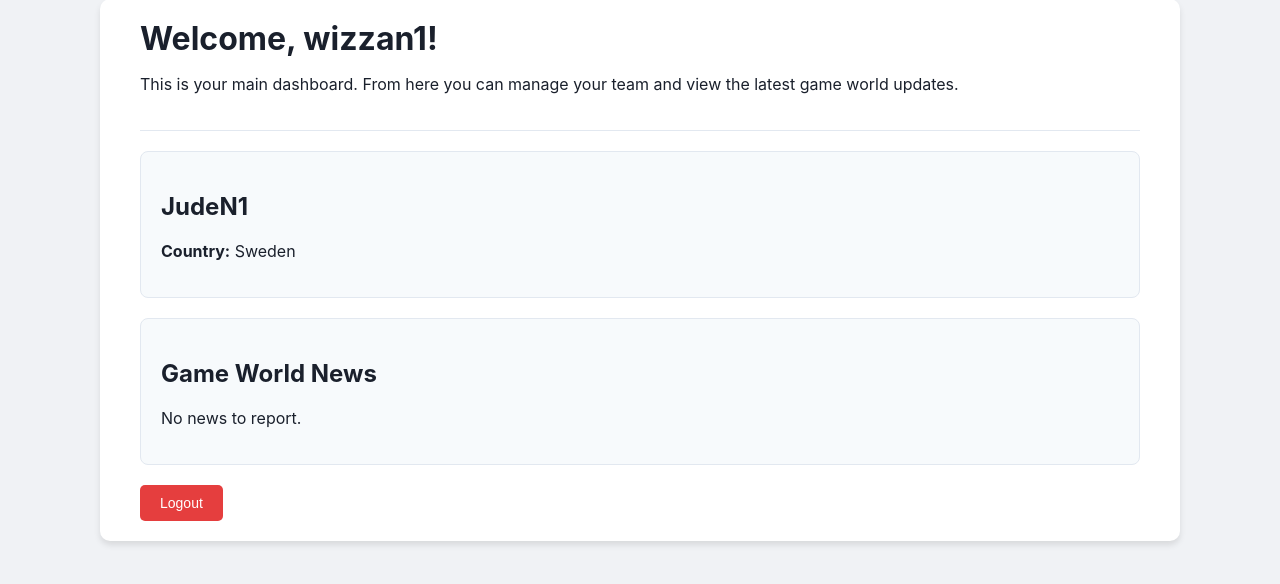
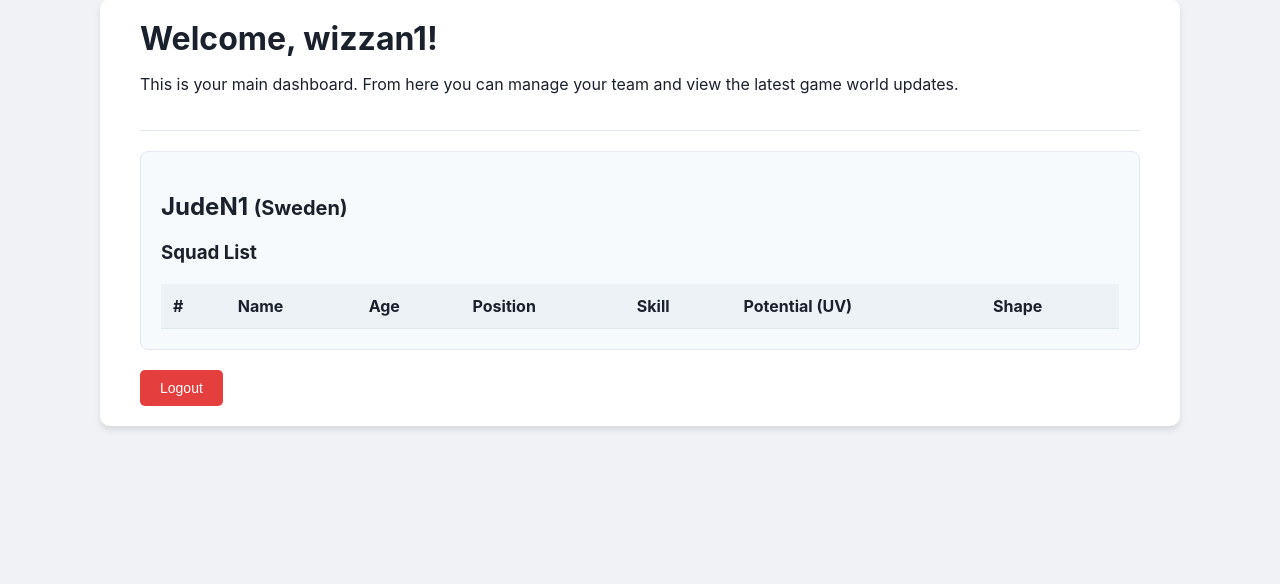
Before and after one commit to wizzan1/Football_web, a Flask app: page /dashboard in a window 1280 px wide. Shown: the part 31-615 px from the top of the page. Run offline with Flask 3, Linux system fonts and the light colour scheme; a user stored in the database is signed in; lists and menus that the app fills with data are empty.

Commit message:
Player columns added

```diff
--- a/app/routes_game.py
+++ b/app/routes_game.py
@@ -1,8 +1,34 @@
 from flask import Blueprint, render_template, session, redirect, url_for, request, flash
 from app import db
-from .models import User, Team
+from .models import User, Team, Player, Position
+import random
 
 game_bp = Blueprint('game_bp', __name__)
+
+# Mock data for player generation
+FIRST_NAMES = ["Erik", "Lars", "Mikael", "Anders", "Johan", "Karl", "Fredrik"]
+LAST_NAMES = ["Andersson", "Johansson", "Karlsson", "Nilsson", "Eriksson", "Larsson"]
+
+def _generate_starter_squad(team):
+    """Creates 20 players and adds them to the database for the given team."""
+    positions = [Position.GOALKEEPER]*2 + [Position.DEFENDER]*7 + [Position.MIDFIELDER]*7 + [Position.FORWARD]*4
+    random.shuffle(positions)
+
+    available_numbers = list(range(1, 21))
+    random.shuffle(available_numbers)
+
+    for i in range(20):
+        player = Player(
+            name=f"{random.choice(FIRST_NAMES)} {random.choice(LAST_NAMES)}",
+            age=random.randint(18, 32),
+            position=positions[i],
+            skill=random.randint(20, 50),
+            potential=random.randint(60, 95), # UV
+            shape=random.randint(70, 100),
+            shirt_number=available_numbers.pop(),
+            team_id=team.id
+        )
+        db.session.add(player)
 
 @game_bp.route('/')
 def index():
@@ -15,9 +41,7 @@
     if 'username' not in session:
         return redirect(url_for('auth_bp.login'))
 
-    # Get the user object from the database
     user = User.query.filter_by(username=session['username']).first()
-    # The user's team is now accessible via user.team
     return render_template('dashboard.html', user=user)
 
 @game_bp.route('/create-team', methods=['GET', 'POST'])
@@ -27,22 +51,26 @@
 
     user = User.query.filter_by(username=session['username']).first()
     if user.team:
-        # If user already has a team, redirect them to the dashboard
         return redirect(url_for('game_bp.dashboard'))
 
     if request.method == 'POST':
         team_name = request.form.get('name')
         country = request.form.get('country')
 
-        # Check if team name is already taken
         existing_team = Team.query.filter_by(name=team_name).first()
         if existing_team:
             flash('That team name is already taken.')
             return redirect(url_for('game_bp.create_team'))
 
-        # Create new team and link it to the current user
+        # 1. Create and save the team to get its ID
         new_team = Team(name=team_name, country=country, user_id=user.id)
         db.session.add(new_team)
+        db.session.commit()
+
+        # 2. Now that the team has an ID, generate the players for it
+        _generate_starter_squad(new_team)
+
+        # 3. Commit the new players to the database
         db.session.commit()
 
         return redirect(url_for('game_bp.dashboard'))
--- a/app/templates/dashboard.html
+++ b/app/templates/dashboard.html
@@ -35,6 +35,19 @@
             padding: 20px;
             margin-bottom: 20px;
         }
+        table {
+            width: 100%;
+            border-collapse: collapse;
+            margin-top: 20px;
+        }
+        th, td {
+            padding: 12px;
+            text-align: left;
+            border-bottom: 1px solid #e2e8f0;
+        }
+        th {
+            background-color: #edf2f7;
+        }
         .logout-btn, .action-btn {
             display: inline-block;
             padding: 10px 20px;
@@ -60,20 +73,43 @@
         <main>
             <div class="widget">
                 {% if user.team %}
-                    <h2>{{ user.team.name }}</h2>
-                    <p><strong>Country:</strong> {{ user.team.country }}</p>
-                    {% else %}
+                    <h2>{{ user.team.name }} <small>({{ user.team.country }})</small></h2>
+
+                    <h3>Squad List</h3>
+                    <table>
+                        <thead>
+                            <tr>
+                                <th>#</th>
+                                <th>Name</th>
+                                <th>Age</th>
+                                <th>Position</th>
+                                <th>Skill</th>
+                                <th>Potential (UV)</th>
+                                <th>Shape</th>
+                            </tr>
+                        </thead>
+                        <tbody>
+                            {% for player in user.team.players | sort(attribute='shirt_number') %}
+                            <tr>
+                                <td>{{ player.shirt_number }}</td>
+                                <td>{{ player.name }}</td>
+                                <td>{{ player.age }}</td>
+                                <td>{{ player.position.value }}</td>
+                                <td>{{ player.skill }}</td>
+                                <td>{{ player.potential }}</td>
+                                <td>{{ player.shape }}%</td>
+                            </tr>
+                            {% endfor %}
+                        </tbody>
+                    </table>
+
+                {% else %}
                     <h2>Your Team</h2>
                     <p>You do not have a team yet. Found your club to get started!</p>
                     <a href="{{ url_for('game_bp.create_team') }}">
                         <button class="action-btn">Create Your Team</button>
                     </a>
                 {% endif %}
-            </div>
-
-            <div class="widget">
-                <h2>Game World News</h2>
-                <p>No news to report.</p>
             </div>
         </main>
 
```
Also changed, not shown: app/models.py (+22 -2 lines), app/database.db.
